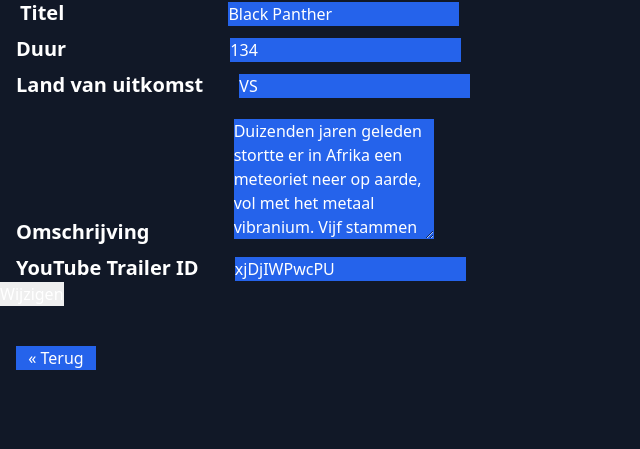
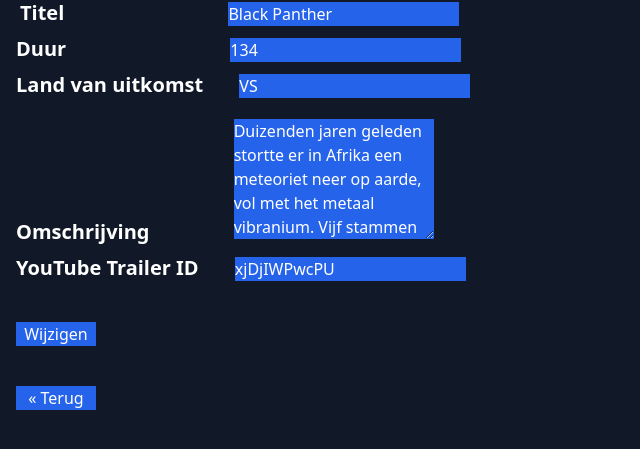
Before and after one commit to ErhanCitil/netland, a Django app: page /updatemovie/1 in a window 1280 px wide. Shown: the part 57-506 px from the top of the page, without its empty margins (0-640 px from the left). Run offline with Django 4.2, Linux system fonts and the light colour scheme; data comes from the database, SQL or seed files in the repository.

Commit message:
Improved UI

```diff
--- a/netland/settings.py
+++ b/netland/settings.py
@@ -129,3 +129,5 @@
 # https://docs.djangoproject.com/en/4.0/ref/settings/#default-auto-field
 
 DEFAULT_AUTO_FIELD = 'django.db.models.BigAutoField'
+
+LOGIN_REDIRECT_URL = "/"
--- a/templates/updatemovie.html
+++ b/templates/updatemovie.html
@@ -1,50 +1,90 @@
 <!DOCTYPE html>
 <html lang="en">
-
   <head>
-    <meta charset="UTF-8">
-    <meta http-equiv="X-UA-Compatible" content="IE=edge">
-    <meta name="viewport" content="width=device-width, initial-scale=1.0">
-    <link href="https://unpkg.com/tailwindcss@^2/dist/tailwind.min.css" rel="stylesheet">
-    <link rel="stylesheet" href="style.css">
+    <meta charset="UTF-8" />
+    <meta http-equiv="X-UA-Compatible" content="IE=edge" />
+    <meta name="viewport" content="width=device-width, initial-scale=1.0" />
+    <link
+      href="https://unpkg.com/tailwindcss@^2/dist/tailwind.min.css"
+      rel="stylesheet"
+    />
+    <link rel="stylesheet" href="style.css" />
     <title>Netland - Movies Update</title>
   </head>
 
   <body class="bg-gray-900 text-white h-screen w-screen">
-    <h1 class="flex justify-center text-3xl font-bold pt-5">{{object.title}}</h1>
+    <h1 class="flex justify-center text-3xl font-bold pt-5">
+      {{object.title}}
+    </h1>
     <div class="flex flex-col">
       <form action="updatemoviedetails/{{object.id}}" method="post">
         {% csrf_token %}
         <label for="Titel" class="pr-4 pl-5 font-bold text-xl">Titel</label>
-            <input class="bg-blue-600 ml-36" type="text" name="title" value="{{object.title}}">
+        <input
+          class="bg-blue-600 ml-36"
+          type="text"
+          name="title"
+          value="{{object.title}}"
+        />
 
         <div class="pt-2">
           <label for="Duur" class="pr-4 pl-4 font-bold text-xl">Duur</label>
-                <input class="bg-blue-600 ml-36" type="text" name="duur" value="{{object.length_in_minutes}}">
+          <input
+            class="bg-blue-600 ml-36"
+            type="text"
+            name="duur"
+            value="{{object.length_in_minutes}}"
+          />
         </div>
 
         <div class="pt-2">
-                <label for="Land" class="pr-8.5 pl-4 font-bold text-xl">Land van uitkomst</label>
-                <input class="bg-blue-600 ml-8" type="text" name="country" value="{{object.country_of_origin}}">
+          <label for="Land" class="pr-8.5 pl-4 font-bold text-xl"
+            >Land van uitkomst</label
+          >
+          <input
+            class="bg-blue-600 ml-8"
+            type="text"
+            name="country"
+            value="{{object.country_of_origin}}"
+          />
         </div>
 
         <div class="pt-5">
-                <label for="Omschrijving" class="pr-8.5 pl-4 font-bold text-xl">Omschrijving</label>
-                <textarea name="summary" class="bg-blue-600 ml-20" value="" cols="20"
-                    rows="5">{{object.summary}}</textarea>
+          <label for="Omschrijving" class="pr-8.5 pl-4 font-bold text-xl"
+            >Omschrijving</label
+          >
+          <textarea
+            name="summary"
+            class="bg-blue-600 ml-20"
+            value=""
+            cols="20"
+            rows="5"
+          >
+{{object.summary}}</textarea
+          >
         </div>
 
         <div class="pt-2">
-                <label for="Land" class="pr-8.5 pl-4 font-bold text-xl">YouTube Trailer ID</label>
-                <input class="bg-blue-600 ml-8" type="text" name="trailerid" value="{{object.youtube_trailer_id}}">
+          <label for="Land" class="pr-8.5 pl-4 font-bold text-xl"
+            >YouTube Trailer ID</label
+          >
+          <input
+            class="bg-blue-600 ml-8"
+            type="text"
+            name="trailerid"
+            value="{{object.youtube_trailer_id}}"
+          />
         </div>
 
-            <input type="submit" value="Wijzigen">
-
+        <input type="submit" class="mt-2 text-white bg-blue-600 w-20 text-center ml-4 mt-10" value="Wijzigen" />
       </form>
 
-        <a href="#" class="mt-2 text-white bg-blue-600 w-20 text-center ml-4 mt-10" id="previous">&laquo; Terug</a>
+      <a
+        href="/"
+        class="mt-2 text-white bg-blue-600 w-20 text-center ml-4 mt-10"
+        id="previous"
+        >&laquo; Terug</a
+      >
     </div>
   </body>
-
 </html>
--- a/templates/updateserie.html
+++ b/templates/updateserie.html
@@ -52,7 +52,7 @@
                     rows="5">{{object.summary}}</textarea>
             </div>
 
-            <input type="submit" value="Wijzigen">
+            <input type="submit" class="mt-2 text-white bg-blue-600 w-20 text-center ml-4 mt-10" value="Wijzigen">
 
         </form>
 
```
Also changed, not shown: templates/registration/login.html (added, +16 -0 lines), data/migrations/0001_initial.py (added). Lines whose indentation alone changed are shown as unchanged.
